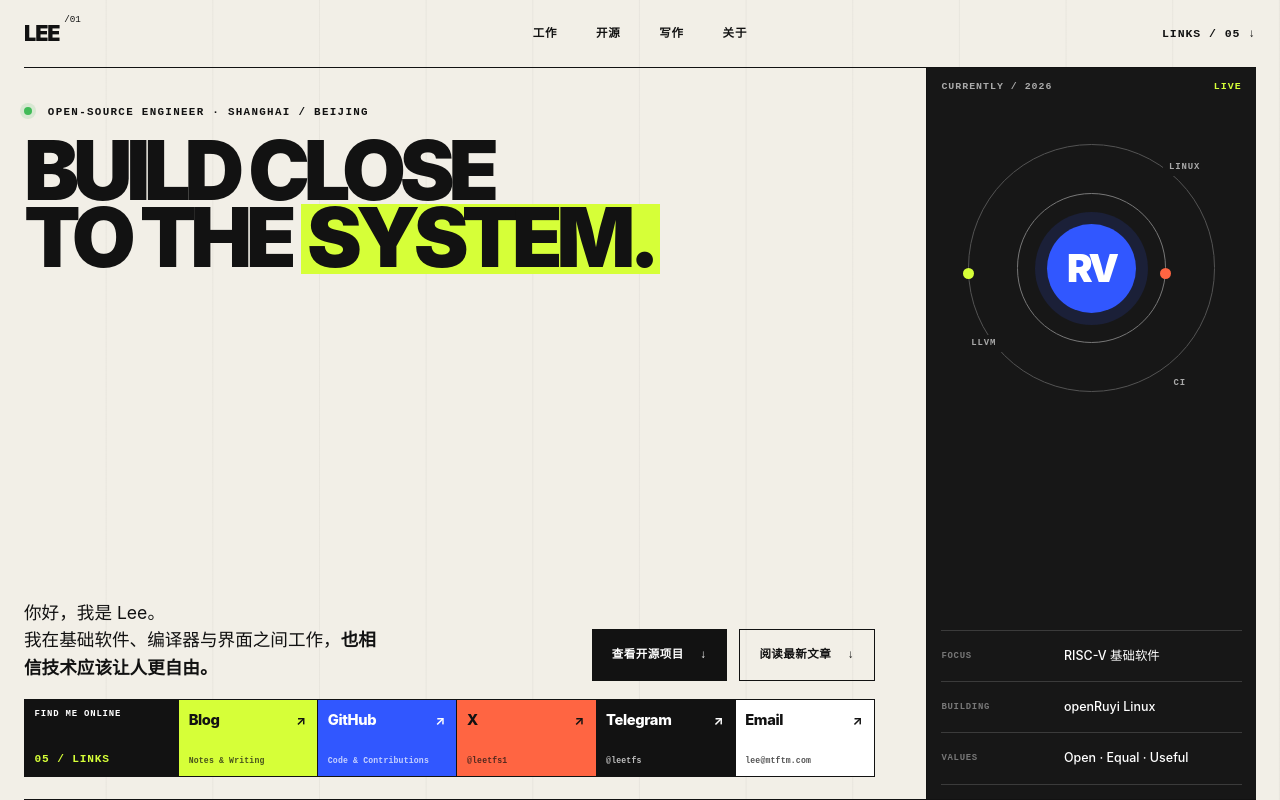
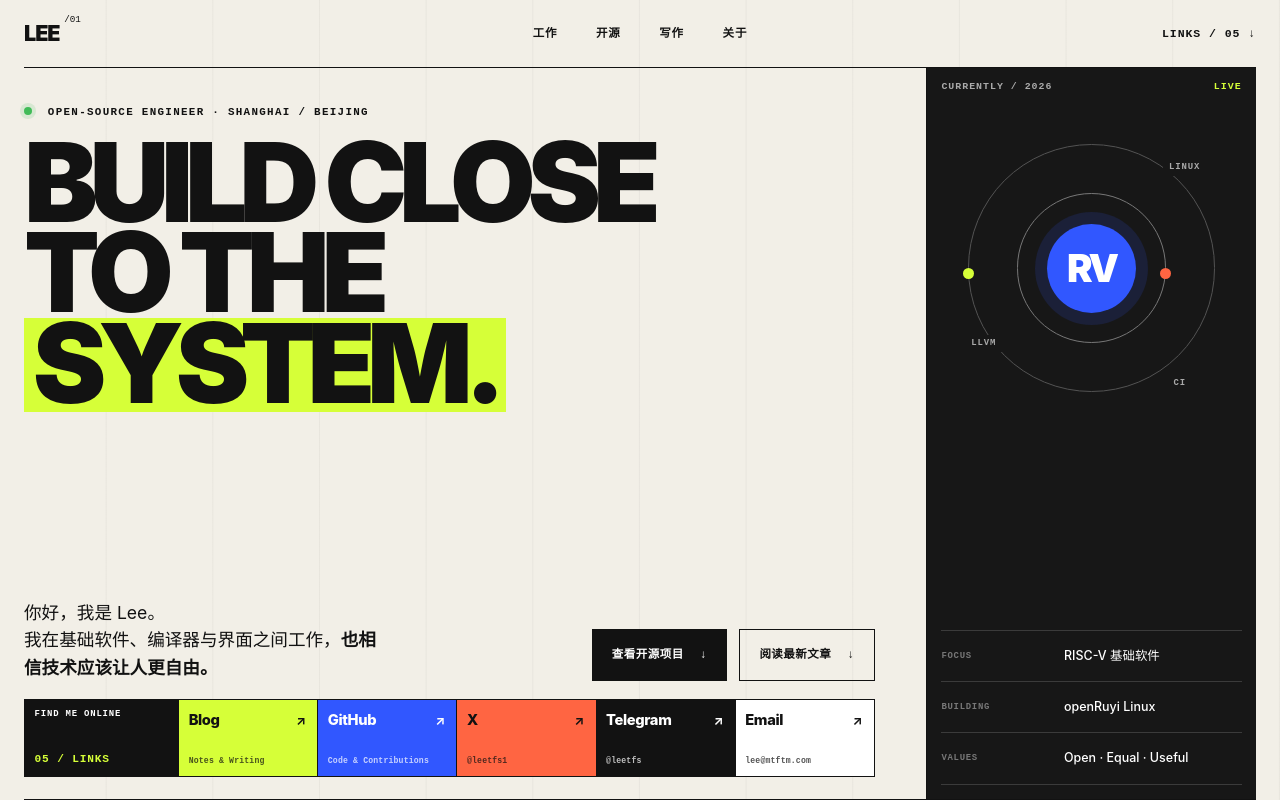
Before and after one commit to Leetfs/homepage, a Next.js app: page / in a window 1280 px wide. Shown: the top 800 px of the page. Built offline with nearby package versions, Linux system fonts and the light colour scheme.

Commit message:
style: restore stacked hero title

```diff
--- a/app/generated/latest-articles.json
+++ b/app/generated/latest-articles.json
@@ -1,5 +1,5 @@
 {
-  "generatedAt": "2026-07-16T18:10:04.241Z",
+  "generatedAt": "2026-07-16T18:17:41.325Z",
   "source": "https://leetfs.com/sitemap.xml",
   "articles": [
     {
--- a/app/globals.css
+++ b/app/globals.css
@@ -178,7 +178,7 @@ img {
 
 .hero h1 {
   margin: clamp(0.9rem, 2.2svh, 1.6rem) 0 0;
-  font-size: clamp(3.7rem, min(9.7cqw, 13svh), 8.4rem);
+  font-size: clamp(4.2rem, min(13cqw, 16svh), 9rem);
   font-weight: 900;
   line-height: 0.82;
   letter-spacing: -0.075em;
@@ -186,10 +186,6 @@ img {
 
 .hero h1 > span {
   display: block;
-}
-
-.hero-title-line {
-  white-space: nowrap;
 }
 
 .hero h1 em {
@@ -1111,7 +1107,6 @@ img {
   .hero { height: auto; min-height: auto; max-height: none; grid-template-columns: 1fr; }
   .hero-copy { padding: 2rem 0 1.5rem; }
   .hero h1 { font-size: clamp(3.2rem, 16cqw, 5.1rem); }
-  .hero-title-line { white-space: normal; }
   .hero-bottom { padding-top: 1.5rem; gap: 1.2rem; }
   .hero-actions { display: grid; grid-template-columns: repeat(2, minmax(0, 1fr)); }
   .hero-actions .button { min-height: 46px; padding: 0 0.75rem; font-size: 0.62rem; }
--- a/app/page.tsx
+++ b/app/page.tsx
@@ -112,7 +112,8 @@ export default function Home() {
           </p>
           <h1 id="hero-title">
             <span>BUILD CLOSE</span>
-            <span className="hero-title-line">TO THE <em>SYSTEM.</em></span>
+            <span>TO THE</span>
+            <span><em>SYSTEM.</em></span>
           </h1>
           <div className="hero-bottom">
             <p className="hero-intro">
```
